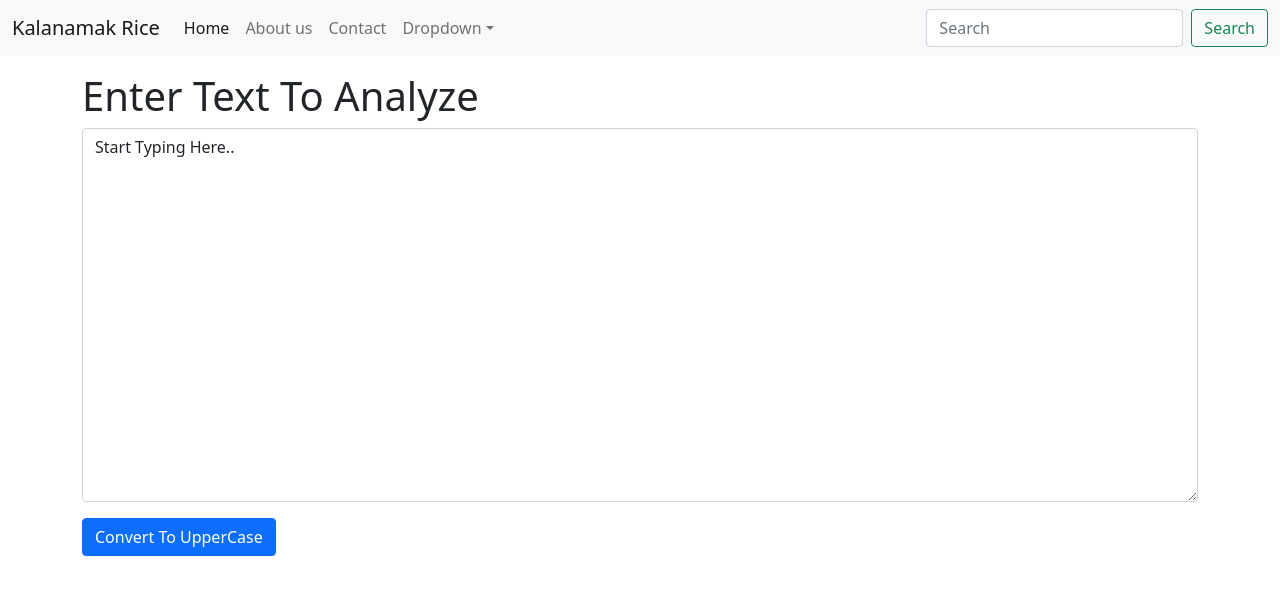
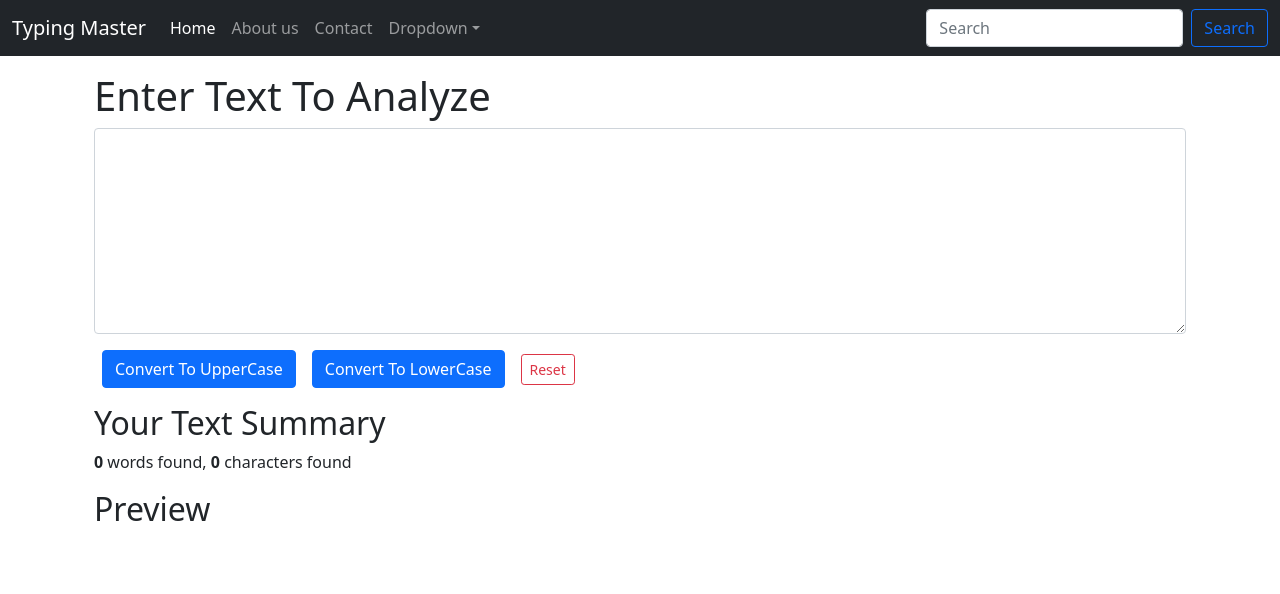
Before and after one commit to Gautamprakas/kalanamak, a React (Create React App) app: page / in a window 1280 px wide. Shown: the top 594 px of the page. Built offline with nearby package versions, Linux system fonts and the light colour scheme.

Commit message:
Added feature of Reset Button ,Word counter,Character Counter,Lower Case converter

```diff
--- a/src/App.js
+++ b/src/App.js
@@ -2,11 +2,12 @@
 import './App.css'
 import Navbar from './components/Navbar.js'
 import TextForm from './components/TextForm.js'
+import TypingSpeedCalculator from './TypingSpeedCalculator.js'
 function App() {
   return (
     <>
 
-    <Navbar title="Kalanamak Rice" about="About us"/>
+    <Navbar title="Typing Master" about="About us"/>
     <div className="container my-3">
       <TextForm heading="Enter Text To Analyze"/>
     </div>
--- /dev/null
+++ b/src/TypingSpeedCalculator.js
@@ -0,0 +1,75 @@
+import React, { useState, useEffect } from "react";
+
+const TypingSpeedCalculator = () => {
+  const [text, setText] = useState("");
+  const [startTime, setStartTime] = useState(null);
+  const [typingSpeed, setTypingSpeed] = useState(0);
+  const [timer, setTimer] = useState(0);
+  const [intervalId, setIntervalId] = useState(null);
+
+  const handleTextChange = (e) => {
+    const newText = e.target.value;
+    setText(newText);
+
+    if (!startTime) {
+      setStartTime(new Date().getTime());
+      startTimer();
+    }
+  };
+
+  const startTimer = () => {
+    const id = setInterval(() => {
+      setTimer((prevTime) => prevTime + 1);
+    }, 1000); // update every second
+    setIntervalId(id);
+  };
+
+  const stopTimer = () => {
+    clearInterval(intervalId);
+  };
+
+  const calculateSpeed = () => {
+    const endTime = new Date().getTime();
+    const timeDiff = (endTime - startTime) / 1000 / 60; // time in minutes
+    const wordCount = text.trim().split(" ").filter((word) => word !== "").length; // count words
+    const speed = wordCount / timeDiff; // words per minute
+    setTypingSpeed(speed.toFixed(2)); // set speed to 2 decimal places
+  };
+
+  useEffect(() => {
+    const timerId = setTimeout(() => {
+      if (text.length > 0) {
+        calculateSpeed();
+        stopTimer(); // Stop the timer after speed calculation
+      }
+    }, 3000); // calculate speed after 3 seconds of inactivity
+
+    return () => clearTimeout(timerId);
+  }, [text]);
+
+  useEffect(() => {
+    if (text.length === 0) {
+      setTimer(0); // Reset timer if text is cleared
+      stopTimer(); // Stop the timer when typing is cleared
+      setStartTime(null);
+    }
+  }, [text]);
+
+  return (
+    <div className="container my-3">
+      <h1>Your Typing Speed</h1>
+      <textarea
+        rows="4"
+        cols="50"
+        onChange={handleTextChange}
+        placeholder="Start typing..."
+      />
+      <p>Typed Text: {text}</p>
+      <p>Characters: {text.length}</p>
+      <p>Timer: {timer} seconds</p>
+      <p>Typing Speed: {typingSpeed} WPM</p>
+    </div>
+  );
+};
+
+export default TypingSpeedCalculator;
--- a/src/components/Navbar.js
+++ b/src/components/Navbar.js
@@ -5,7 +5,7 @@ import PropTypes from 'prop-types'
 export default function Navbar(props){
 	return (
 		<>
-		<nav className="navbar navbar-expand-lg navbar-light bg-light">
+		<nav className="navbar navbar-expand-lg navbar-dark bg-dark">
 	      <div className="container-fluid">
 	        <a className="navbar-brand" href="/">{props.title}</a>
 	        <button className="navbar-toggler" type="button" data-bs-toggle="collapse" data-bs-target="#navbarSupportedContent" aria-controls="navbarSupportedContent" aria-expanded="false" aria-label="Toggle navigation">
@@ -34,7 +34,7 @@ export default function Navbar(props){
 	          </ul>
 	          <form className="d-flex">
 	            <input className="form-control me-2" type="search" placeholder="Search" aria-label="Search"/>
-	            <button className="btn btn-outline-success" type="submit">Search</button>
+	            <button className="btn btn-outline-primary" type="submit">Search</button>
 	          </form>
 	        </div>
 	      </div>
--- a/src/components/TextForm.js
+++ b/src/components/TextForm.js
@@ -3,11 +3,17 @@ import PropTypes from 'prop-types'
 
 
 export default function TextForm(props){
-	const [text, setText] = useState("Start Typing Here..");
+	const [text, setText] = useState("");
 	const handleUpClick=()=>{
 		let newText=text.toUpperCase();
 		setText(newText);
 		// console.log("upper case was clicked");
+	};
+	const handleLoClick=()=>{
+		setText(text.toLowerCase());
+	};
+	const handleResetClick=()=>{
+		setText('');
 	};
 	const handleOnChange=(event)=>{
 		setText(event.target.value);
@@ -15,14 +21,31 @@ export default function TextForm(props){
 	};
 	return (
 		<>
-			<h1>{props.heading}</h1>
-			<div className="mb-3">
+			<div className="container my-8">
+				<h1>{props.heading}</h1>
+				<div className="mb-3">
 
-			  <textarea className="form-control" value={text} onChange={handleOnChange} id="textArea" rows="15"></textarea>
+				  <textarea className="form-control" value={text} onChange={handleOnChange} id="textArea" rows="8"></textarea>
+				</div>
+				<button className="btn btn-primary mx-2" onClick={handleUpClick}>
+				Convert To UpperCase
+				</button>
+				<button className="btn btn-primary mx-2" onClick={handleLoClick}>
+					Convert To LowerCase
+				</button>
+				<button className="btn btn-outline-danger btn-sm mx-2" onClick={handleResetClick}>
+					Reset
+				</button>
 			</div>
-			<button className="btn btn-primary" onClick={handleUpClick}>
-			Convert To UpperCase
-			</button>
+			<div className="container my-3">
+				<h2>Your Text Summary</h2>
+				<p><b>{text.split(" ").length -1} </b> words found, <b> {text.length} </b> characters found</p>
+			</div>
+			<div className="container my-3">
+				<h2>Preview</h2>
+				<p>{text}</p>
+			</div>
+
 		</>
 	);
 }
```
